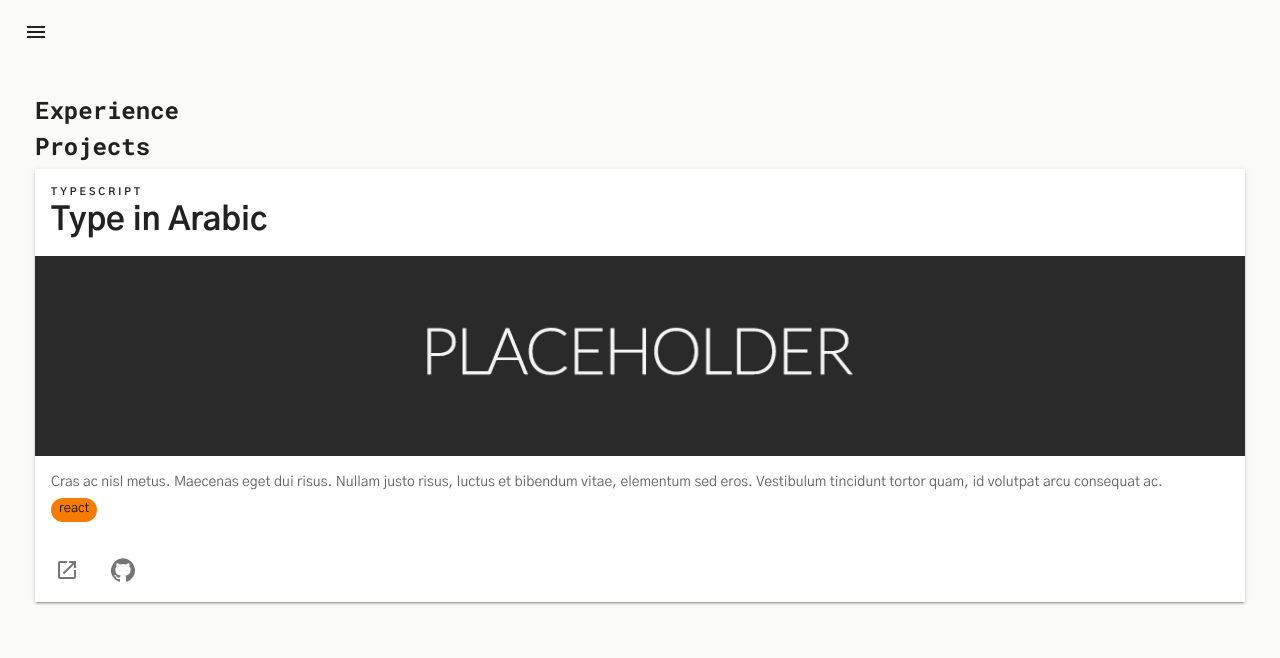
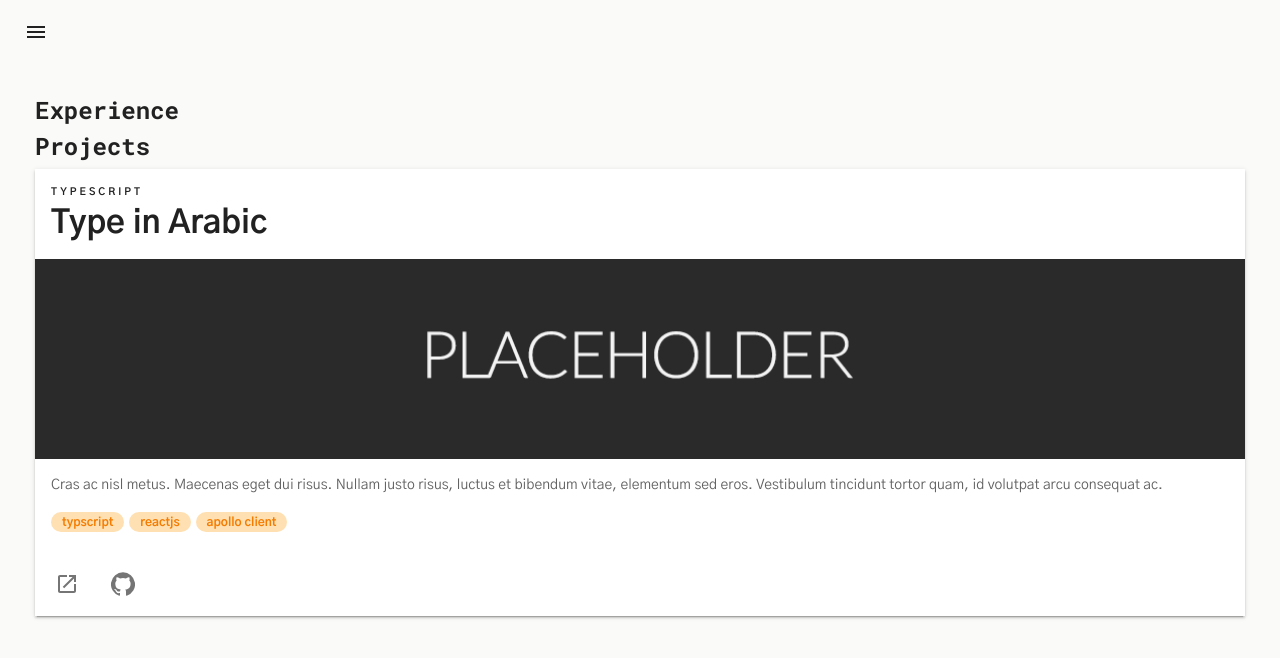
Before and after one commit to fufukha/my-portfolio, a Next.js app: page /projects in a window 1280 px wide. Shown: the top 658 px of the page. Built offline with nearby package versions, Linux system fonts and the light colour scheme.

Commit message:
implemented topics in repo card

```diff
--- a/components/Repo.tsx
+++ b/components/Repo.tsx
@@ -1,13 +1,13 @@
+import { makeStyles } from '@material-ui/core'
 import Card from '@material-ui/core/Card'
-import Chip from '@material-ui/core/Chip'
+import CardActions from '@material-ui/core/CardActions'
+import CardContent from '@material-ui/core/CardContent'
 import CardMedia from '@material-ui/core/CardMedia'
-import CardContent from '@material-ui/core/CardContent'
-import CardActions from '@material-ui/core/CardActions'
+import IconButton from '@material-ui/core/IconButton'
 import Typography from '@material-ui/core/Typography'
 import GitHubIcon from '@material-ui/icons/GitHub'
 import LaunchIcon from '@material-ui/icons/Launch'
-import IconButton from '@material-ui/core/IconButton'
-import { makeStyles } from '@material-ui/core'
+import TopicList from './TopicList'
 
 const useStyles = makeStyles({
   img: {
@@ -23,8 +23,12 @@ const Repo = () => {
     <Card elevation={2}>
       {/* <CardHeader title='typescript' subheader='Type in Arabic'></CardHeader> */}
       <CardContent component='header'>
-        <Typography component='h3' variant='subtitle1'>typescript</Typography>
-        <Typography component='h4' variant='h3'>Type in Arabic</Typography>
+        <Typography component='h3' variant='subtitle1' gutterBottom>
+          typescript
+        </Typography>
+        <Typography component='h4' variant='h3'>
+          Type in Arabic
+        </Typography>
       </CardContent>
       <CardMedia
         className={classes.img}
@@ -33,16 +37,17 @@ const Repo = () => {
         title='webpage'
       />
       <CardContent>
-        <Typography variant='body1' color='textSecondary' gutterBottom component='p'>
+        <Typography
+          variant='body1'
+          color='textSecondary'
+          gutterBottom
+          component='p'
+        >
           Cras ac nisl metus. Maecenas eget dui risus. Nullam justo risus,
           luctus et bibendum vitae, elementum sed eros. Vestibulum tincidunt
           tortor quam, id volutpat arcu consequat ac.{' '}
         </Typography>
-        <Chip
-        label="react"
-        color='primary'
-        size="small"
-      />
+        <TopicList topicList={['typscript', 'reactJS', 'Apollo Client']} />
       </CardContent>
       <CardActions>
         <IconButton
--- /dev/null
+++ b/components/TopicItem.tsx
@@ -0,0 +1,40 @@
+import { makeStyles, Theme } from '@material-ui/core'
+
+const useStyles = makeStyles<Theme, StyleProps>(({ palette }) => ({
+  topicContainer: {
+    background: ({ color }) => palette[color].light,
+    display: 'inline-block',
+    border: '1px solid transparent',
+    borderRadius: '2em',
+    padding: '0 10px',
+    fontWeight: 700,
+    fontSize: '12px',
+    color: ({ color }) => palette[color].main,
+    lineHeight: '18px',
+    whiteSpace: 'nowrap',
+    verticalAlign: 'middle',
+    boxSizing: 'border-box',
+    margin: '0 .4em .333em 0',
+    textTransform: 'lowercase',
+  },
+}))
+
+type PaletteMainColors = 'primary' | 'secondary'
+
+type StyleProps = {
+  color: 'primary' | 'secondary'
+}
+
+type TopicProps = {
+  topic: string
+  color?: PaletteMainColors
+}
+
+const TopicItem = ({ topic, color = 'primary' }: TopicProps) => {
+  const styleProps: StyleProps = { color }
+  const classes = useStyles(styleProps)
+
+  return <div className={classes.topicContainer}>{topic}</div>
+}
+
+export default TopicItem
--- /dev/null
+++ b/components/TopicList.tsx
@@ -0,0 +1,30 @@
+import makeStyles from '@material-ui/core/styles/makeStyles'
+import Typography from '@material-ui/core/Typography'
+import TopicItem from './TopicItem'
+
+const useStyles = makeStyles({
+  container: {
+    marginTop: '16px',
+  },
+})
+
+type TopicListProps = {
+  topicList: string[]
+}
+
+const TopicList = ({ topicList }: TopicListProps) => {
+  const topics = topicList.map((topic, i) => (
+    <TopicItem key={i} color='primary' topic={topic} />
+  ))
+
+  const classes = useStyles()
+
+  return (
+    <div className={classes.container}>
+      <Typography variant='srOnly'>Topics</Typography>
+      {topics}
+    </div>
+  )
+}
+
+export default TopicList
--- a/theme/index.tsx
+++ b/theme/index.tsx
@@ -1,19 +1,20 @@
+import grey from '@material-ui/core/colors/grey'
+import orange from '@material-ui/core/colors/orange'
 import { createMuiTheme, responsiveFontSizes } from '@material-ui/core/styles'
-import orange from '@material-ui/core/colors/orange'
-import grey from '@material-ui/core/colors/grey'
 
 let theme = createMuiTheme({
   palette: {
     primary: {
       main: orange[700],
+      light: orange[100],
+      dark: orange[900],
     },
     text: {
       secondary: grey[700],
     },
     background: {
-      // default: '#f3f2f1'
-      default: '#fafaf9'
-    }
+      default: '#fafaf9',
+    },
   },
   typography: {
     fontFamily:
```
